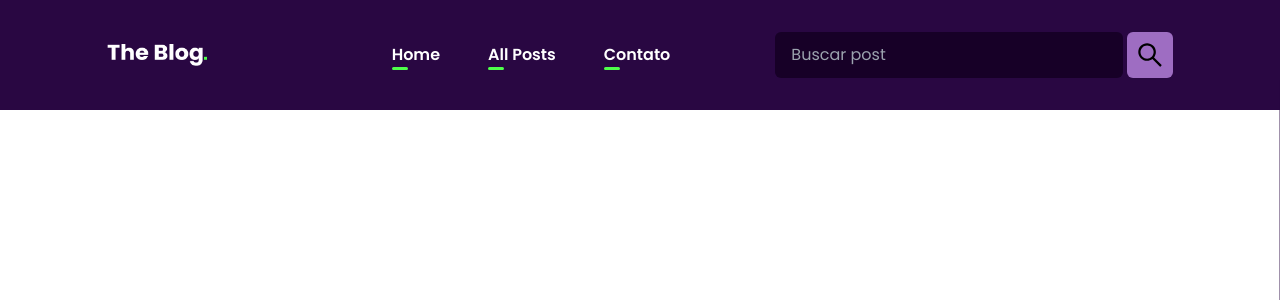
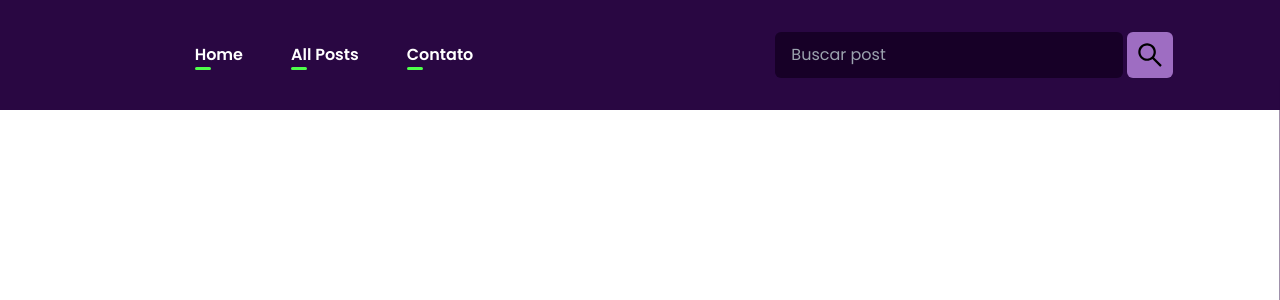
Before and after one commit to roberiof/atom-blog, a Next.js app in the folder atom-challenge/: page /components/header/Header in a window 1280 px wide. Shown: the top 300 px of the page. Built offline with nearby package versions, Linux system fonts and the light colour scheme.

Commit message:
style: test to solve allPosts deploy bug

```diff
--- a/atom-challenge/pages/components/header/Header.tsx
+++ b/atom-challenge/pages/components/header/Header.tsx
@@ -11,7 +11,7 @@ const Header = () => {
     <>
       <div className='bg-primary fixed w-full z-50 top-0'>
         <header className='wrapper-content flex justify-between items-center z-50' ref={header}>
-            <Link href='/' onClick={() => setIsMenuOpened(false)}>
+            {/* <Link href='/' onClick={() => setIsMenuOpened(false)}>
                 <Image
                     src="/logo.webp"
                     priority
@@ -20,7 +20,7 @@ const Header = () => {
                     alt="Logo"
                     className='z-50'
                 />
-            </Link>
+            </Link> */}
 
             <div className='hidden lg:flex gap-8 ml-20 z-50'>
                 <Link className="headerLink" href={'/'} onClick={() => setIsMenuOpened(false)}> Home </Link>
```
